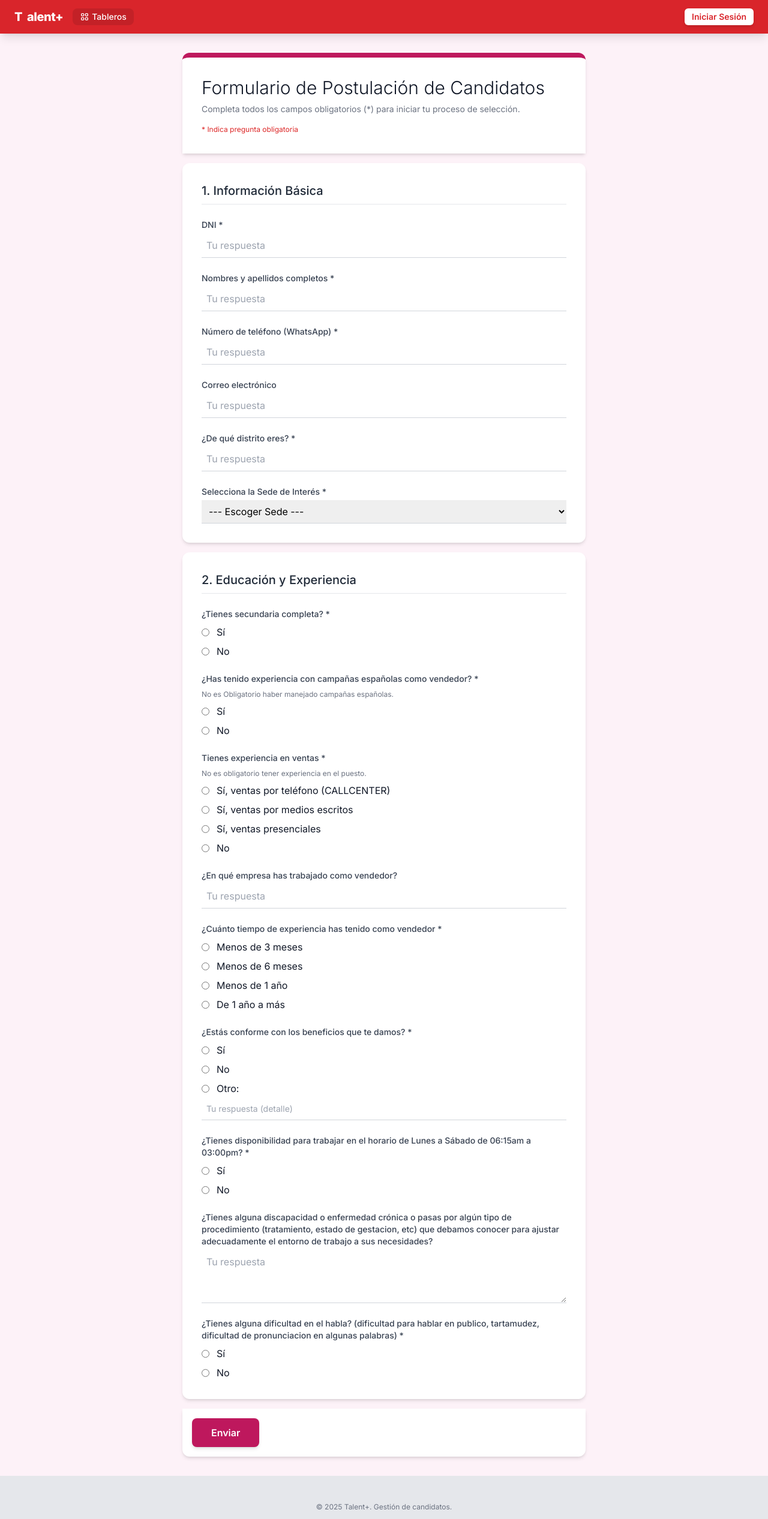
After one commit to jucanuro1/mass34, a Django app: page /registro/candidato-completo/ in a window 1280 px wide. The commit adds this page. Shown: the whole page at 60% size. Run offline with Django 4.2, Linux system fonts and the light colour scheme; data that the repository does not hold is empty; some libraries are stand-ins or nearby versions.

Commit message:
Formulario de asistencia tipo google forms

```diff
--- /dev/null
+++ b/candidatos/templates/registro_publico_completo.html
@@ -0,0 +1,222 @@
+{% extends "base.html" %}
+{% load static %}
+
+{% block title %}Registro y Cualificación de Candidato{% endblock %}
+
+{% block content %}
+<div class="min-h-screen bg-pink-50 flex items-start justify-center p-4 sm:p-8">
+
+    <div class="w-full max-w-2xl">
+
+        <div class="bg-white p-6 sm:p-8 rounded-t-xl shadow-md border-t-8 border-pink-700">
+            <h1 class="text-3xl font-light text-gray-900">Formulario de Postulación de Candidatos</h1>
+            <p class="mt-2 text-sm text-gray-500">
+                Completa todos los campos obligatorios (*) para iniciar tu proceso de selección.
+            </p>
+            <p class="mt-4 text-xs text-red-600">
+                * Indica pregunta obligatoria
+            </p>
+        </div>
+
+        {% if messages %}
+        <div class="mt-4 p-4 rounded-lg bg-white shadow-md border-l-4 border-red-500">
+            <ul class="list-none m-0 p-0 space-y-1">
+                {% for message in messages %}
+                    <li class="text-sm {% if message.tags == 'error' %}text-red-700{% elif message.tags == 'success' %}text-green-700{% endif %}">
+                        {{ message }}
+                    </li>
+                {% endfor %}
+            </ul>
+        </div>
+        {% endif %}
+
+        <form method="POST" action="{% url 'registro_publico_completo' %}" class="mt-4 space-y-4">
+            {% csrf_token %}
+
+            <div class="bg-white p-6 sm:p-8 rounded-xl shadow-md space-y-6">
+                <h2 class="text-xl font-medium text-gray-800 border-b pb-2">1. Información Básica</h2>
+
+                <div class="form-group">
+                    <label for="id_DNI" class="block text-sm font-medium text-gray-700">DNI *</label>
+                    <input type="text" name="DNI" id="id_DNI" required
+                           class="mt-1 block w-full border-b border-gray-300 focus:border-blue-600 focus:ring-0 p-2 transition duration-150"
+                           placeholder="Tu respuesta">
+                </div>
+
+                <div class="form-group">
+                    <label for="id_nombres" class="block text-sm font-medium text-gray-700">Nombres y apellidos completos *</label>
+                    <input type="text" name="nombres_completos" id="id_nombres" required
+                           class="mt-1 block w-full border-b border-gray-300 focus:border-blue-600 focus:ring-0 p-2 transition duration-150"
+                           placeholder="Tu respuesta">
+                </div>
+
+                <div class="form-group">
+                    <label for="id_telefono" class="block text-sm font-medium text-gray-700">Número de teléfono (WhatsApp) *</label>
+                    <input type="text" name="telefono_whatsapp" id="id_telefono" required
+                           class="mt-1 block w-full border-b border-gray-300 focus:border-blue-600 focus:ring-0 p-2 transition duration-150"
+                           placeholder="Tu respuesta">
+                </div>
+
+                <div class="form-group">
+                    <label for="id_email" class="block text-sm font-medium text-gray-700">Correo electrónico</label>
+                    <input type="email" name="email" id="id_email"
+                           class="mt-1 block w-full border-b border-gray-300 focus:border-blue-600 focus:ring-0 p-2 transition duration-150"
+                           placeholder="Tu respuesta">
+                </div>
+
+                <div class="form-group">
+                    <label for="id_distrito" class="block text-sm font-medium text-gray-700">¿De qué distrito eres? *</label>
+                    <input type="text" name="distrito" id="id_distrito" required
+                           class="mt-1 block w-full border-b border-gray-300 focus:border-blue-600 focus:ring-0 p-2 transition duration-150"
+                           placeholder="Tu respuesta">
+                </div>
+
+                <div class="form-group">
+                    <label for="id_sede" class="block text-sm font-medium text-gray-700">Selecciona la Sede de Interés *</label>
+                    <select name="sede_registro" id="id_sede" required
+                            class="mt-1 block w-full border-b border-gray-300 focus:border-blue-600 focus:ring-0 p-2 transition duration-150">
+                        <option value="" disabled selected>--- Escoger Sede ---</option>
+                        {% for sede in sedes %}
+                            <option value="{{ sede.pk }}">{{ sede.nombre }}</option>
+                        {% endfor %}
+                    </select>
+                </div>
+            </div>
+
+            <div class="bg-white p-6 sm:p-8 rounded-xl shadow-md space-y-6">
+                <h2 class="text-xl font-medium text-gray-800 border-b pb-2">2. Educación y Experiencia</h2>
+
+                <div class="form-group">
+                    <p class="block text-sm font-medium text-gray-700">¿Tienes secundaria completa? *</p>
+                    <div class="mt-2 space-y-2">
+                        <label class="flex items-center space-x-3">
+                            <input type="radio" name="secundaria_completa" value="Si" required class="form-radio text-blue-600">
+                            <span class="text-gray-900">Sí</span>
+                        </label>
+                        <label class="flex items-center space-x-3">
+                            <input type="radio" name="secundaria_completa" value="No" class="form-radio text-blue-600">
+                            <span class="text-gray-900">No</span>
+                        </label>
+                    </div>
+                </div>
+
+                <div class="form-group">
+                    <p class="block text-sm font-medium text-gray-700">¿Has tenido experiencia con campañas españolas como vendedor? *</p>
+                    <div class="mt-2 text-xs text-gray-500">No es Obligatorio haber manejado campañas españolas.</div>
+                    <div class="mt-2 space-y-2">
+                        <label class="flex items-center space-x-3">
+                            <input type="radio" name="experiencia_campanas_espanolas" value="Si" required class="form-radio text-blue-600">
+                            <span class="text-gray-900">Sí</span>
+                        </label>
+                        <label class="flex items-center space-x-3">
+                            <input type="radio" name="experiencia_campanas_espanolas" value="No" class="form-radio text-blue-600">
+                            <span class="text-gray-900">No</span>
+                        </label>
+                    </div>
+                </div>
+
+                <div class="form-group">
+                    <p class="block text-sm font-medium text-gray-700">Tienes experiencia en ventas *</p>
+                    <div class="mt-2 space-y-2">
+                        <div class="text-xs text-gray-500">No es obligatorio tener experiencia en el puesto.</div>
+                        {% for key, value in TIPO_VENTA_CHOICES %}
+                            <label class="flex items-center space-x-3">
+                                <input type="radio" name="experiencia_ventas_tipo" value="{{ key }}" required class="form-radio text-blue-600">
+                                <span class="text-gray-900">{{ value }}</span>
+                            </label>
+                        {% endfor %}
+                    </div>
+                </div>
+
+                <div class="form-group">
+                    <label for="id_empresa_vendedor" class="block text-sm font-medium text-gray-700">¿En qué empresa has trabajado como vendedor?</label>
+                    <input type="text" name="empresa_vendedor" id="id_empresa_vendedor"
+                           class="mt-1 block w-full border-b border-gray-300 focus:border-blue-600 focus:ring-0 p-2 transition duration-150"
+                           placeholder="Tu respuesta">
+                </div>
+
+                <div class="form-group">
+                    <p class="block text-sm font-medium text-gray-700">¿Cuánto tiempo de experiencia has tenido como vendedor *</p>
+                    <div class="mt-2 space-y-2">
+                        {% for key, value in TIEMPO_EXP_CHOICES %}
+                            <label class="flex items-center space-x-3">
+                                <input type="radio" name="tiempo_experiencia_vendedor" value="{{ key }}" required class="form-radio text-blue-600">
+                                <span class="text-gray-900">{{ value }}</span>
+                            </label>
+                        {% endfor %}
+                    </div>
+                </div>
+
+                <div class="form-group">
+                    <p class="block text-sm font-medium text-gray-700">¿Estás conforme con los beneficios que te damos? *</p>
+                    <div class="mt-2 space-y-2">
+                        <label class="flex items-center space-x-3">
+                            <input type="radio" name="conforme_beneficios" value="SI" required class="form-radio text-blue-600">
+                            <span class="text-gray-900">Sí</span>
+                        </label>
+                        <label class="flex items-center space-x-3">
+                            <input type="radio" name="conforme_beneficios" value="NO" class="form-radio text-blue-600">
+                            <span class="text-gray-900">No</span>
+                        </label>
+                        <label class="block space-y-1">
+                            <div class="flex items-center space-x-3">
+                                <input type="radio" name="conforme_beneficios" value="OTRO" class="form-radio text-blue-600">
+                                <span class="text-gray-900">Otro:</span>
+                            </div>
+                            <input type="text" name="detalle_beneficios_otro"
+                                   class="mt-1 block w-full border-b border-gray-300 focus:border-blue-600 focus:ring-0 p-2 text-sm transition duration-150"
+                                   placeholder="Tu respuesta (detalle)">
+                        </label>
+                    </div>
+                </div>
+
+                <div class="form-group">
+                    <p class="block text-sm font-medium text-gray-700">¿Tienes disponibilidad para trabajar en el horario de Lunes a Sábado de 06:15am a 03:00pm? *</p>
+                    <div class="mt-2 space-y-2">
+                        <label class="flex items-center space-x-3">
+                            <input type="radio" name="disponibilidad_horario" value="Si" required class="form-radio text-blue-600">
+                            <span class="text-gray-900">Sí</span>
+                        </label>
+                        <label class="flex items-center space-x-3">
+                            <input type="radio" name="disponibilidad_horario" value="No" class="form-radio text-blue-600">
+                            <span class="text-gray-900">No</span>
+                        </label>
+                    </div>
+                </div>
+
+                <div class="form-group">
+                    <label for="id_discapacidad" class="block text-sm font-medium text-gray-700">
+                        ¿Tienes alguna discapacidad o enfermedad crónica o pasas por algún tipo de procedimiento (tratamiento, estado de gestacion, etc) que debamos conocer para ajustar adecuadamente el entorno de trabajo a sus necesidades?
+                    </label>
+                    <textarea name="discapacidad_enfermedad_cronica" id="id_discapacidad" rows="3"
+                           class="mt-1 block w-full border-b border-gray-300 focus:border-blue-600 focus:ring-0 p-2 transition duration-150"
+                           placeholder="Tu respuesta"></textarea>
+                </div>
+
+                <div class="form-group">
+                    <p class="block text-sm font-medium text-gray-700">¿Tienes alguna dificultad en el habla? (dificultad para hablar en publico, tartamudez, dificultad de pronunciacion en algunas palabras) *</p>
+                    <div class="mt-2 space-y-2">
+                        <label class="flex items-center space-x-3">
+                            <input type="radio" name="dificultad_habla" value="Si" required class="form-radio text-blue-600">
+                            <span class="text-gray-900">Sí</span>
+                        </label>
+                        <label class="flex items-center space-x-3">
+                            <input type="radio" name="dificultad_habla" value="No" class="form-radio text-blue-600">
+                            <span class="text-gray-900">No</span>
+                        </label>
+                    </div>
+                </div>
+
+            </div>
+
+            <div class="flex justify-start p-4 bg-white rounded-b-xl shadow-md">
+                <button type="submit"
+                        class="px-8 py-3 bg-pink-700 text-white font-semibold rounded-lg shadow-md hover:bg-pink-800 transition duration-150 focus:outline-none focus:ring-4 focus:ring-pink-300">
+                    Enviar
+                </button>
+            </div>
+
+        </form>
+    </div>
+</div>
+{% endblock %}
--- a/candidatos/urls.py
+++ b/candidatos/urls.py
@@ -10,8 +10,9 @@ urlpatterns = [
     path('kanban/', views.KanbanDashboardView.as_view(), name='kanban_dashboard'),
 
     # Vistas de Candidato y Proceso
-    path('registro/', views.RegistroCandidatoView.as_view(), name='registro_candidato'),
+        path('registro/', views.RegistroCandidatoView.as_view(), name='registro_candidato'),
     path('detalle/<str:dni>/', views.CandidatoDetailView.as_view(), name='detalle_candidato'),
+    path('registro/candidato-completo/', views.RegistroPublicoCompletoView.as_view(), name='registro_publico_completo'),
 
     # Vistas de Proceso
     path('iniciar-proceso/<str:dni>/', views.IniciarProcesoView.as_view(), name='iniciar_proceso'),
--- a/candidatos/views.py
+++ b/candidatos/views.py
@@ -7,10 +7,12 @@ from django.views.decorators.http import require_POST
 from django.db import transaction
 from django.http import JsonResponse, HttpResponse
 from django.db.models import Q, Count, Prefetch
-from .models import Candidato, Proceso, Empresa, Sede, Supervisor, RegistroAsistencia
+from .models import Candidato, Proceso, Empresa, Sede, Supervisor, RegistroAsistencia,DatosCualificacion
 from datetime import date, datetime
 from django.utils.decorators import method_decorator
 from django.views.decorators.csrf import csrf_exempt
+from django.urls import reverse
+from django.core.exceptions import ValidationError
 import pandas as pd
 import io
 
@@ -734,3 +736,138 @@ def registrar_asistencia_rapida(request):
         messages.error(request, f"Ocurrió un error al registrar la asistencia: {e}")
 
     return redirect(REDIRECT_URL)
+
+
+class RegistroPublicoCompletoView(View):
+    """
+    Vista pública para registrar la información básica (Candidato) y la cualificación
+    (DatosCualificacion) en un solo envío de formulario.
+    """
+
+    # MÉTODO GET: Correcto, usa 'nombre' para las sedes.
+    def get(self, request):
+        sedes_disponibles = Sede.objects.all().order_by('nombre')
+
+        context = {
+            'title': 'Registro y Cualificación de Candidato',
+            'is_public': True,
+            'sedes': sedes_disponibles,
+            'TIPO_VENTA_CHOICES': DatosCualificacion.TIPO_VENTA_CHOICES,
+            'TIEMPO_EXP_CHOICES': DatosCualificacion.TIEMPO_EXP_CHOICES,
+        }
+        return render(request, 'registro_publico_completo.html', context)
+
+    @transaction.atomic
+    def post(self, request):
+        # 1. Captura de Datos
+        # Datos del modelo Candidato
+        dni = request.POST.get('DNI', '').strip()
+        nombres_completos = request.POST.get('nombres_completos', '').strip()
+        telefono_whatsapp = request.POST.get('telefono_whatsapp', '').strip()
+        email = request.POST.get('email', '').strip()
+        distrito = request.POST.get('distrito', '').strip()
+        sede_id_seleccionada = request.POST.get('sede_registro')
+
+        # Datos del modelo DatosCualificacion
+        # CAPTURA SEGURA (No la convertimos a bool todavía)
+        secundaria_completa_post = request.POST.get('secundaria_completa')
+
+        experiencia_campanas_espanolas = request.POST.get('experiencia_campanas_espanolas') == 'Si'
+        experiencia_ventas_tipo = request.POST.get('experiencia_ventas_tipo')
+        empresa_vendedor = request.POST.get('empresa_vendedor', '').strip()
+        tiempo_experiencia_vendedor = request.POST.get('tiempo_experiencia_vendedor')
+        conforme_beneficios = request.POST.get('conforme_beneficios')
+        detalle_beneficios_otro = request.POST.get('detalle_beneficios_otro', '').strip()
+        disponibilidad_horario = request.POST.get('disponibilidad_horario') == 'Si'
+        discapacidad_enfermedad_cronica = request.POST.get('discapacidad_enfermedad_cronica', '').strip()
+        dificultad_habla = request.POST.get('dificultad_habla') == 'Si'
+
+        # 2. Validación de campos obligatorios/formato
+        errors = {}
+
+        # Validación de campos generales
+        campos_obligatorios = [dni, nombres_completos, telefono_whatsapp, distrito, experiencia_ventas_tipo, tiempo_experiencia_vendedor, conforme_beneficios, sede_id_seleccionada]
+        if not all(campos_obligatorios):
+             messages.error(request, 'Por favor, complete todos los campos obligatorios (*).')
+             return redirect('registro_publico_completo')
+
+        # VALIDACIÓN CLAVE: RESUELVE EL "NOT NULL constraint failed"
+        if secundaria_completa_post is None:
+             messages.error(request, 'El campo "¿Tienes secundaria completa?" es obligatorio. Por favor, selecciona Sí o No.')
+             return redirect('registro_publico_completo')
+
+        # Ahora que sabemos que el valor existe, lo convertimos a booleano
+        secundaria_completa = secundaria_completa_post == 'Si'
+
+        if dni and not dni.isdigit():
+            errors['DNI'] = 'El DNI debe contener solo números.'
+
+        if errors:
+             messages.error(request, 'Corrija los errores de formato: DNI debe ser numérico.')
+             return redirect('registro_publico_completo')
+
+        # 3. Obtener el objeto Sede usando el ID capturado
+        try:
+             sede_seleccionada = Sede.objects.get(pk=sede_id_seleccionada)
+        except Sede.DoesNotExist:
+             messages.error(request, 'Error: La sede seleccionada no es válida o no existe.')
+             return redirect('registro_publico_completo')
+        except Exception as e:
+             messages.error(request, f'Error al obtener la sede: {e}')
+             return redirect('registro_publico_completo')
+
+        # 4. Guardado en Transacción
+        try:
+            # 4.1 Crear Candidato
+            candidato = Candidato.objects.create(
+                DNI=dni,
+                nombres_completos=nombres_completos,
+                telefono_whatsapp=telefono_whatsapp,
+                email=email if email else None,
+                distrito=distrito,
+                sede_registro=sede_seleccionada,
+                estado_actual='REGISTRADO'
+            )
+
+            # 4.2 Crear DatosCualificacion
+            DatosCualificacion.objects.create(
+                candidato=candidato,
+                distrito=distrito, # Asegúrate de que 'distrito' se guarde aquí también si el modelo lo pide
+                secundaria_completa=secundaria_completa, # AHORA ES UN VALOR SEGURO (True/False)
+                experiencia_campanas_espanolas=experiencia_campanas_espanolas,
+                experiencia_ventas_tipo=experiencia_ventas_tipo,
+                empresa_vendedor=empresa_vendedor if empresa_vendedor else None,
+                tiempo_experiencia_vendedor=tiempo_experiencia_vendedor,
+                conforme_beneficios=conforme_beneficios,
+                detalle_beneficios_otro=detalle_beneficios_otro if conforme_beneficios == 'OTRO' else None,
+                disponibilidad_horario=disponibilidad_horario,
+                discapacidad_enfermedad_cronica=discapacidad_enfermedad_cronica if discapacidad_enfermedad_cronica else None,
+                dificultad_habla=dificultad_habla,
+            )
+
+        except IntegrityError as e:
+            # MANEJO MEJORADO DE INTEGRITY ERROR (DNI/Teléfono/Email)
+            error_message = str(e)
+
+            if 'DNI' in error_message or 'PRIMARY KEY' in error_message:
+                msg = f'El DNI {dni} ya está registrado.'
+            elif 'telefono_whatsapp' in error_message:
+                msg = 'El número de teléfono ya está registrado con otro candidato.'
+            elif 'email' in error_message:
+                msg = 'El correo electrónico ya está registrado con otro candidato.'
+            else:
+                msg = f'Error de duplicidad no especificado. Contacte a soporte. Detalle: {error_message}'
+
+            messages.error(request, msg)
+            return redirect('registro_publico_completo')
+        except ValidationError as e:
+            messages.error(request, f'Error de validación: {e.message_dict}')
+            return redirect('registro_publico_completo')
+        except Exception as e:
+            messages.error(request, f'Error inesperado al guardar datos: {e}')
+            return redirect('registro_publico_completo')
+
+        # 5. Respuesta de Éxito
+        messages.success(request, '✅ ¡Tu registro y cualificación se completaron con éxito! Pronto te contactaremos.')
+        messages.success(request, '✅ ¡Tu registro y cualificación se completaron con éxito! Pronto te contactaremos.')
+        return redirect('registro_publico_completo')
```
Also changed, not shown: candidatos/admin.py (+49 -1 lines), candidatos/models.py (+89 -1 lines), candidatos/templates/dashboard.html (+52 -1 lines), candidatos/templates/kanban_column.html (+7 -2 lines), candidatos/migrations/0003_datoscualificacion_candidato_distrito.py (added).
